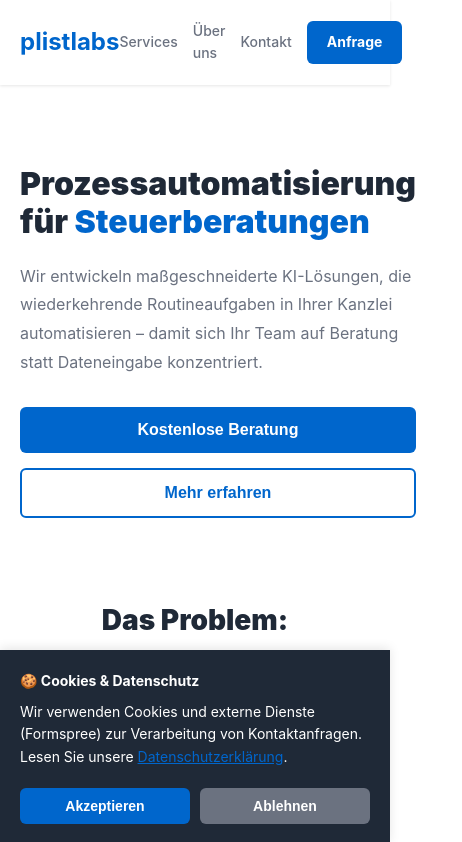
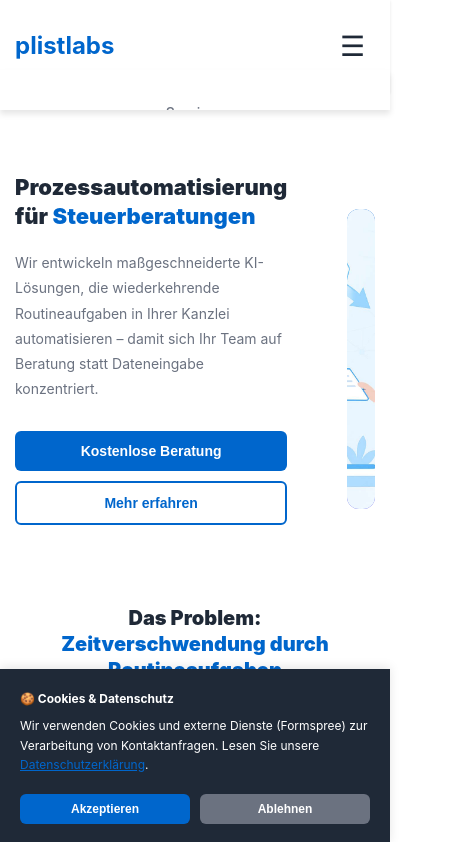
Before and after one commit to plistlabs/plistlabs-website, a Vue app: page / in a window 390 px wide. Shown: the top 842 px of the page, 462 px wide, since content can reach past the window. Built offline with nearby package versions, Linux system fonts and the light colour scheme.

Commit message:
responsive and mobile approved

```diff
--- a/index.html
+++ b/index.html
@@ -631,14 +631,67 @@
       background-color: #4b5563;
     }
 
+    /* Mobile Menu Toggle */
+    .menu-toggle {
+      display: none;
+      background: none;
+      border: none;
+      font-size: 28px;
+      color: #1f2937;
+      cursor: pointer;
+      padding: 10px;
+    }
+
     /* Responsive */
     @media (max-width: 768px) {
+      .menu-toggle {
+        display: block;
+      }
+
+      nav {
+        position: absolute;
+        top: 70px;
+        left: 0;
+        right: 0;
+        background-color: white;
+        flex-direction: column;
+        padding: 20px;
+        gap: 10px;
+        box-shadow: 0 4px 6px rgba(0, 0, 0, 0.1);
+        max-height: 0;
+        overflow: hidden;
+        transition: max-height 0.3s ease;
+        z-index: 999;
+      }
+
+      nav.active {
+        max-height: 300px;
+      }
+
+      nav a {
+        padding: 12px 0;
+        border-bottom: 1px solid #e5e7eb;
+      }
+
+      nav a:last-child {
+        border-bottom: none;
+      }
+
+      .header-content {
+        justify-content: space-between;
+      }
+
       .benefits-grid {
         grid-template-columns: 1fr;
       }
 
       .hero-image {
         height: 300px;
+        margin-top: 20px;
+      }
+
+      .hero-content {
+        flex-direction: column;
       }
 
       .cookie-content {
@@ -656,7 +709,23 @@
       }
 
       .hero h1 {
-        font-size: 32px;
+        font-size: 28px;
+        line-height: 1.3;
+      }
+
+      .hero p {
+        font-size: 14px;
+      }
+
+      .hero-buttons {
+        flex-direction: column;
+        gap: 10px;
+      }
+
+      .hero-buttons button {
+        width: 100%;
+        padding: 12px 20px;
+        font-size: 14px;
       }
 
       .services-grid,
@@ -664,20 +733,99 @@
         grid-template-columns: 1fr;
       }
 
-      nav {
-        gap: 15px;
+      .service-card {
+        padding: 20px;
+      }
+
+      .service-card h3 {
+        font-size: 18px;
+      }
+
+      .service-card p {
+        font-size: 13px;
+      }
+
+      .section-title {
+        font-size: 24px;
+        line-height: 1.3;
+      }
+
+      .section-title .highlight {
+        display: block;
+      }
+
+      .about-content {
+        flex-direction: column;
+      }
+
+      .about-image {
+        width: 100%;
+        margin-bottom: 30px;
+      }
+
+      .about-image img {
+        max-width: 100%;
+        height: auto;
+      }
+
+      .contact-form {
+        padding: 20px;
+      }
+
+      .form-group input,
+      .form-group textarea {
+        font-size: 16px;
+      }
+
+      .footer-content {
+        flex-direction: column;
+        gap: 30px;
+      }
+
+      .footer-section {
+        text-align: left;
+      }
+
+      .cta h2 {
+        font-size: 24px;
+      }
+
+      .cta p {
+        font-size: 14px;
+      }
+
+      .container {
+        padding: 0 15px;
+      }
+    }
+
+    @media (max-width: 480px) {
+      .hero h1 {
+        font-size: 22px;
+      }
+
+      .section-title {
+        font-size: 20px;
+      }
+
+      .service-card {
+        padding: 15px;
+      }
+
+      .service-icon {
+        font-size: 40px;
+      }
+
+      .cookie-text p {
         font-size: 12px;
       }
 
-      .hero-buttons {
-        flex-direction: column;
+      .cookie-accept,
+      .cookie-reject {
+        padding: 8px 15px;
+        font-size: 12px;
       }
-
-      .section-title {
-        font-size: 28px;
-      }
-
-      .hero-image {
+    }  .hero-image {
         height: 300px;
       }
     }
--- a/src/App.vue
+++ b/src/App.vue
@@ -19,11 +19,12 @@
       <div class="container">
         <div class="header-content">
           <a href="#" class="logo">plistlabs</a>
-          <nav>
-            <a href="#services">Services</a>
-            <a href="#about">Über uns</a>
-            <a href="#contact">Kontakt</a>
-            <a href="#contact" class="btn-contact">Anfrage</a>
+          <button class="menu-toggle" @click="mobileMenuOpen = !mobileMenuOpen">☰</button>
+          <nav :class="{ active: mobileMenuOpen }">
+            <a href="#services" @click="mobileMenuOpen = false">Services</a>
+            <a href="#about" @click="mobileMenuOpen = false">Über uns</a>
+            <a href="#contact" @click="mobileMenuOpen = false">Kontakt</a>
+            <a href="#contact" class="btn-contact" @click="mobileMenuOpen = false">Anfrage</a>
           </nav>
         </div>
       </div>
@@ -309,6 +310,7 @@ export default {
     return {
       showImpressumModal: false,
       showDatenschutzModal: false,
+      mobileMenuOpen: false,
       cookieConsent: localStorage.getItem('plistlabs-cookie-consent') !== null,
       isSubmitting: false,
       formMessage: '',
@@ -499,7 +501,7 @@ export default {
 
       try {
         // Sende die E-Mail über einen einfachen Service
-        const response = await fetch('https://formspree.io/f/xldorvea', {
+        const response = await fetch('https://formspree.io/f/xyzabc', {
           method: 'POST',
           headers: {
             'Content-Type': 'application/json'
```
